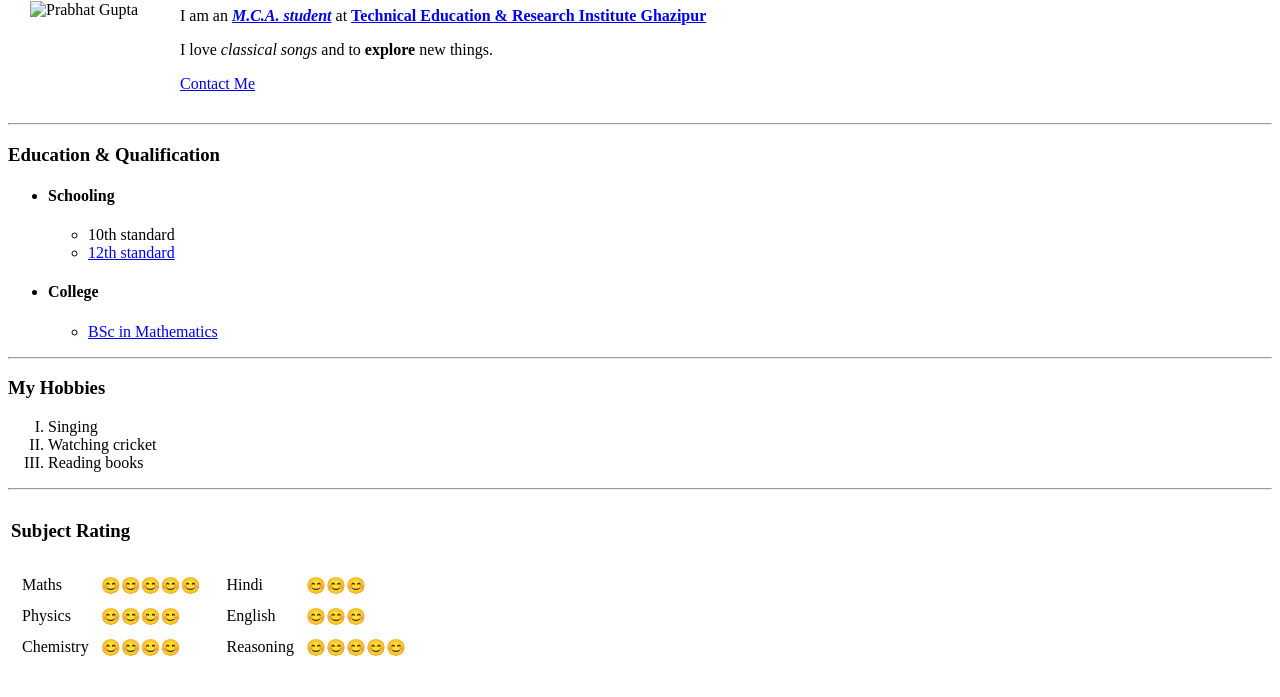
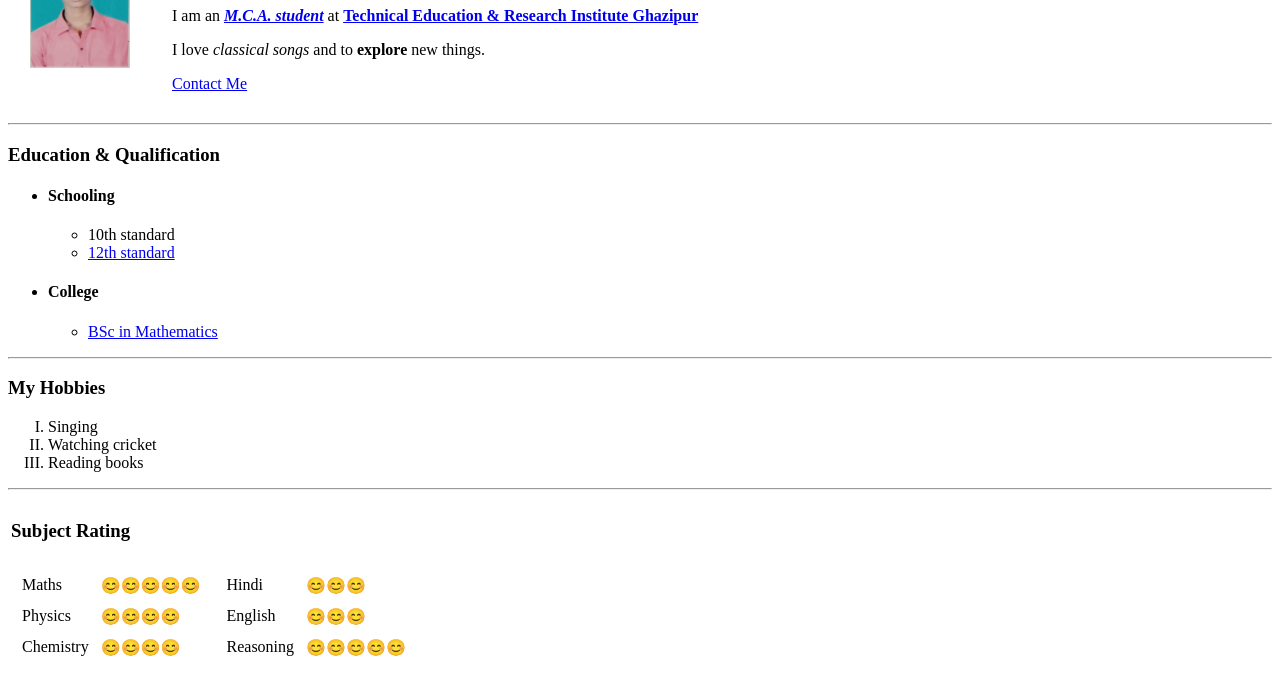
Before and after one commit to PrabhatGupta1/cv, a plain HTML site: page index.html in a window 1280 px wide. Shown: the part 103-800 px from the top of the page. Drawn offline with Linux system fonts and the light colour scheme.

Commit message:
change image path

```diff
--- a/index.html
+++ b/index.html
@@ -7,7 +7,7 @@
 <body>
     <table cellpadding="20px">
         <tr>
-            <td><img src="Images/Photo.jpg" alt="Prabhat Gupta" width="100" height="120"></td>
+            <td><img src="Photo.jpg" alt="Prabhat Gupta" width="100" height="120"></td>
             <td><h1>Prabhat Gupta</h1>
                 <p>I am an <strong><em><a href="https://collegedunia.com/courses/master-of-computer-applications-mca">M.C.A. student</a></em></strong> at <strong><a href="https://teri.ac.in/">Technical Education & Research Institute Ghazipur</a></strong></p>
                 <p>I love <i>classical songs</i> and to <b>explore</b> new things.</p>
```
